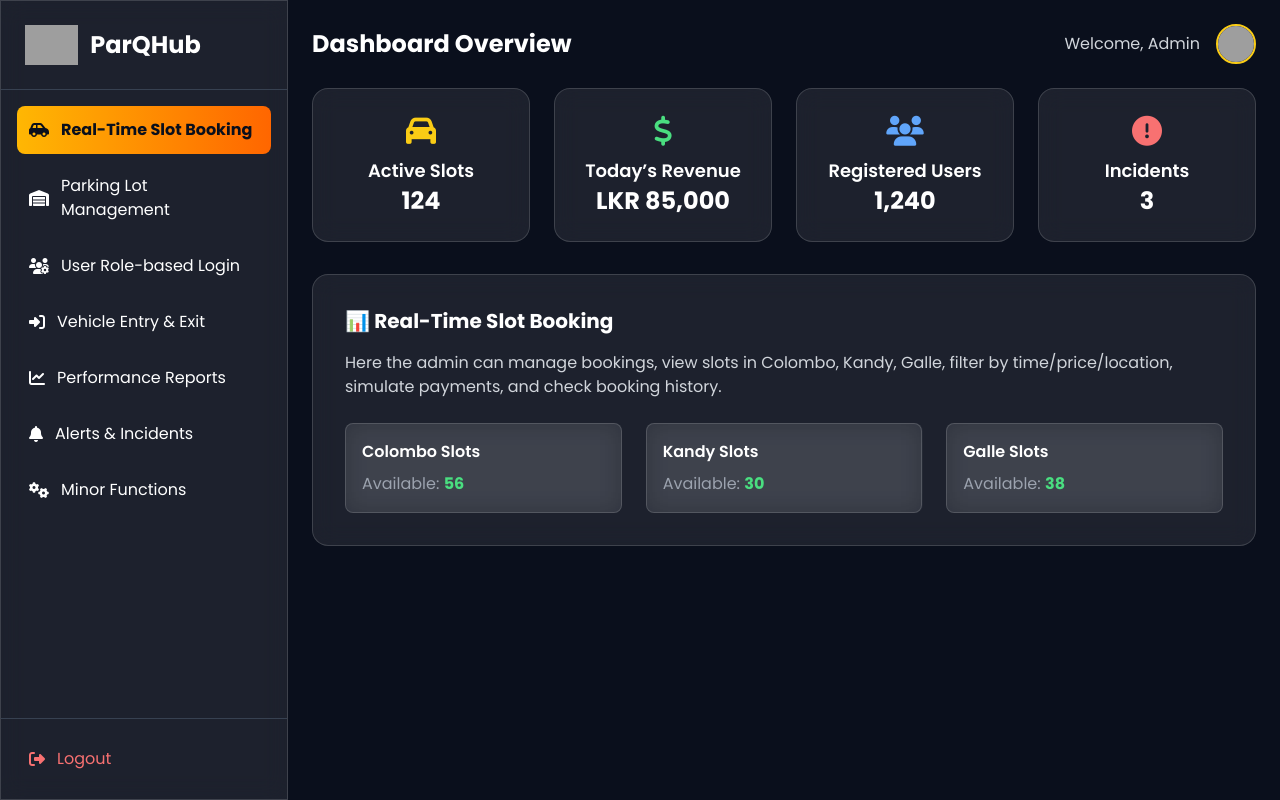
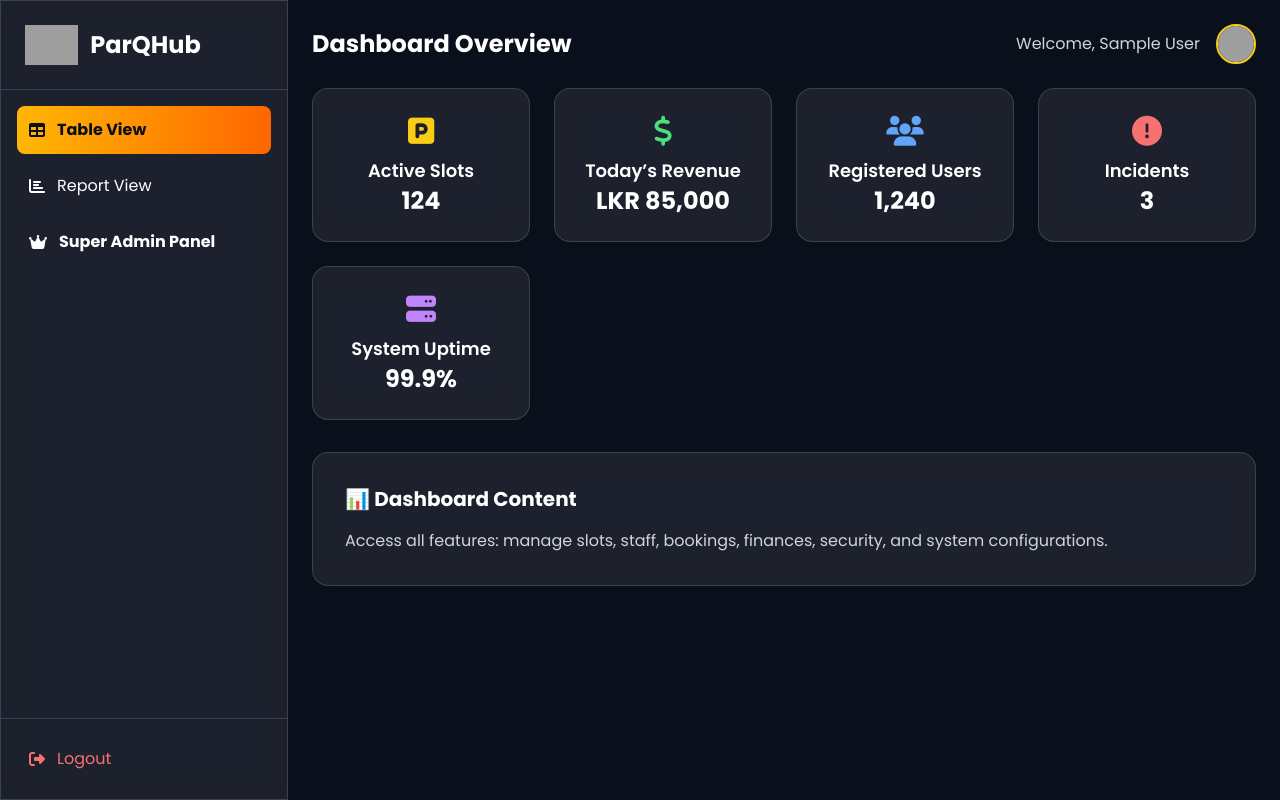
Before and after one commit to 0xPaarth/ParQHub-OOM-Assignment, a Spring Boot app: page /admin/dashboard in a window 1280 px wide. Run offline with Spring Boot 4, Linux system fonts and the light colour scheme; the visitor is signed in with stand-in values (Sample User, id 1); some libraries are stand-ins or nearby versions; grey boxes are pictures that could not be loaded.

Commit message:
feat: update admin dashboard template to include role-based navigation and dynamic content, enhancing user experience and functionality

```diff
--- a/src/main/resources/templates/admin/dashboard.html
+++ b/src/main/resources/templates/admin/dashboard.html
@@ -13,10 +13,7 @@
     <script src="https://kit.fontawesome.com/4ad8d5ae3f.js" crossorigin="anonymous"></script>
 
     <style>
-        body {
-            font-family: 'Poppins', sans-serif;
-            background-color: #0a0f1c;
-        }
+        body { font-family: 'Poppins', sans-serif; background-color: #0a0f1c; }
         .glass {
             background: rgba(255, 255, 255, 0.08);
             backdrop-filter: blur(12px);
@@ -38,16 +35,47 @@
         <span class="text-2xl font-bold">ParQHub</span>
     </div>
     <nav class="flex-1 p-4 space-y-2">
-        <a href="#" class="flex items-center gap-3 p-3 rounded-lg hover:bg-yellow-400/30 transition active"><i class="fas fa-car-side"></i> Real-Time Slot Booking</a>
-        <a href="#" class="flex items-center gap-3 p-3 rounded-lg hover:bg-yellow-400/30"><i class="fas fa-warehouse"></i> Parking Lot Management</a>
-        <a href="#" class="flex items-center gap-3 p-3 rounded-lg hover:bg-yellow-400/30"><i class="fas fa-users-cog"></i> User Role-based Login</a>
-        <a href="#" class="flex items-center gap-3 p-3 rounded-lg hover:bg-yellow-400/30"><i class="fas fa-sign-in-alt"></i> Vehicle Entry & Exit</a>
-        <a href="#" class="flex items-center gap-3 p-3 rounded-lg hover:bg-yellow-400/30"><i class="fas fa-chart-line"></i> Performance Reports</a>
-        <a href="#" class="flex items-center gap-3 p-3 rounded-lg hover:bg-yellow-400/30"><i class="fas fa-bell"></i> Alerts & Incidents</a>
-        <a href="#" class="flex items-center gap-3 p-3 rounded-lg hover:bg-yellow-400/30"><i class="fas fa-cogs"></i> Minor Functions</a>
+        <!-- Common Links for All Roles -->
+        <a href="#" class="flex items-center gap-3 p-3 rounded-lg hover:bg-yellow-400/30 transition active"><i class="fas fa-table"></i> Table View</a>
+        <a href="#" class="flex items-center gap-3 p-3 rounded-lg hover:bg-yellow-400/30"><i class="fas fa-chart-bar"></i> Report View</a>
+
+        <!-- Role-based Links -->
+        <div th:if="${adminRole.name() == 'OPERATIONS_MANAGER'}">
+            <a href="#" class="flex items-center gap-3 p-3 rounded-lg hover:bg-yellow-400/30"><i class="fas fa-parking"></i> Slot Availability</a>
+            <a href="#" class="flex items-center gap-3 p-3 rounded-lg hover:bg-yellow-400/30"><i class="fas fa-user-cog"></i> Staff Assignment</a>
+            <a href="#" class="flex items-center gap-3 p-3 rounded-lg hover:bg-yellow-400/30"><i class="fas fa-chart-line"></i> Performance Summaries</a>
+            <a href="#" class="flex items-center gap-3 p-3 rounded-lg hover:bg-yellow-400/30"><i class="fas fa-tachometer-alt"></i> Live Slot Usage</a>
+        </div>
+        <div th:if="${adminRole.name() == 'CUSTOMER_SERVICE_OFFICER'}">
+            <a href="#" class="flex items-center gap-3 p-3 rounded-lg hover:bg-yellow-400/30"><i class="fas fa-ticket-alt"></i> Booking Details</a>
+            <a href="#" class="flex items-center gap-3 p-3 rounded-lg hover:bg-yellow-400/30"><i class="fas fa-exclamation-triangle"></i> Incident Logging</a>
+            <a href="#" class="flex items-center gap-3 p-3 rounded-lg hover:bg-yellow-400/30"><i class="fas fa-bell"></i> System Alerts</a>
+            <a href="#" class="flex items-center gap-3 p-3 rounded-lg hover:bg-yellow-400/30"><i class="fas fa-history"></i> Complaint History</a>
+        </div>
+        <div th:if="${adminRole.name() == 'IT_SUPPORT'}">
+            <a href="#" class="flex items-center gap-3 p-3 rounded-lg hover:bg-yellow-400/30"><i class="fas fa-cogs"></i> Backend Configurations</a>
+            <a href="#" class="flex items-center gap-3 p-3 rounded-lg hover:bg-yellow-400/30"><i class="fas fa-server"></i> System Uptime</a>
+            <a href="#" class="flex items-center gap-3 p-3 rounded-lg hover:bg-yellow-400/30"><i class="fas fa-key"></i> Password Reset</a>
+            <a href="#" class="flex items-center gap-3 p-3 rounded-lg hover:bg-yellow-400/30"><i class="fas fa-bug"></i> Error Logs</a>
+        </div>
+        <div th:if="${adminRole.name() == 'FINANCE_OFFICER'}">
+            <a href="#" class="flex items-center gap-3 p-3 rounded-lg hover:bg-yellow-400/30"><i class="fas fa-file-invoice-dollar"></i> Financial Reports</a>
+            <a href="#" class="flex items-center gap-3 p-3 rounded-lg hover:bg-yellow-400/30"><i class="fas fa-history"></i> Transaction History</a>
+            <a href="#" class="flex items-center gap-3 p-3 rounded-lg hover:bg-yellow-400/30"><i class="fas fa-chart-pie"></i> Revenue Breakdown</a>
+            <a href="#" class="flex items-center gap-3 p-3 rounded-lg hover:bg-yellow-400/30"><i class="fas fa-file-export"></i> Export Reports</a>
+        </div>
+        <div th:if="${adminRole.name() == 'SECURITY_SUPERVISOR'}">
+            <a href="#" class="flex items-center gap-3 p-3 rounded-lg hover:bg-yellow-400/30"><i class="fas fa-car"></i> Vehicle Registration</a>
+            <a href="#" class="flex items-center gap-3 p-3 rounded-lg hover:bg-yellow-400/30"><i class="fas fa-bell"></i> Overstay Alerts</a>
+            <a href="#" class="flex items-center gap-3 p-3 rounded-lg hover:bg-yellow-400/30"><i class="fas fa-flag"></i> Unauthorized Vehicles</a>
+            <a href="#" class="flex items-center gap-3 p-3 rounded-lg hover:bg-yellow-400/30"><i class="fas fa-clipboard-list"></i> Vehicle Movement Logs</a>
+        </div>
+        <div th:if="${adminRole.name() == 'SUPER_ADMIN'}">
+            <a href="#" class="flex items-center gap-3 p-3 rounded-lg hover:bg-yellow-400/30 font-bold"><i class="fas fa-crown"></i> Super Admin Panel</a>
+        </div>
     </nav>
     <div class="p-4 border-t border-gray-700">
-        <a href="#" class="flex items-center gap-3 p-3 rounded-lg hover:bg-red-500/30 text-red-400"><i class="fas fa-sign-out-alt"></i> Logout</a>
+        <a th:href="@{/admin/logout}" class="flex items-center gap-3 p-3 rounded-lg hover:bg-red-500/30 text-red-400"><i class="fas fa-sign-out-alt"></i> Logout</a>
     </div>
 </aside>
 
@@ -57,39 +85,56 @@
     <div class="flex justify-between items-center mb-6">
         <h1 class="text-2xl font-bold">Dashboard Overview</h1>
         <div class="flex items-center gap-4">
-            <span class="text-gray-300">Welcome, Admin</span>
+            <span class="text-gray-300">Welcome, <span th:text="${adminName}">Admin</span></span>
             <img src="/images/admin-avatar.png" alt="Admin" class="h-10 w-10 rounded-full border-2 border-yellow-400">
         </div>
     </div>
 
-    <!-- Stats -->
+    <!-- Role-based Stats -->
     <div class="grid grid-cols-1 md:grid-cols-4 gap-6 mb-8">
+        <div th:if="${adminRole.name() == 'OPERATIONS_MANAGER' || adminRole.name() == 'SUPER_ADMIN'}">
             <div class="glass p-6 rounded-2xl text-center">
-            <i class="fas fa-car text-yellow-400 text-3xl mb-2"></i>
+                <i class="fas fa-parking text-yellow-400 text-3xl mb-2"></i>
                 <h3 class="text-lg font-semibold">Active Slots</h3>
                 <p class="text-2xl font-bold">124</p>
             </div>
+        </div>
+        <div th:if="${adminRole.name() == 'FINANCE_OFFICER' || adminRole.name() == 'SUPER_ADMIN'}">
             <div class="glass p-6 rounded-2xl text-center">
                 <i class="fas fa-dollar-sign text-green-400 text-3xl mb-2"></i>
                 <h3 class="text-lg font-semibold">Today’s Revenue</h3>
                 <p class="text-2xl font-bold">LKR 85,000</p>
             </div>
+        </div>
+        <div th:if="${adminRole.name() == 'CUSTOMER_SERVICE_OFFICER' || adminRole.name() == 'SUPER_ADMIN'}">
             <div class="glass p-6 rounded-2xl text-center">
                 <i class="fas fa-users text-blue-400 text-3xl mb-2"></i>
                 <h3 class="text-lg font-semibold">Registered Users</h3>
                 <p class="text-2xl font-bold">1,240</p>
             </div>
+        </div>
+        <div th:if="${adminRole.name() == 'SECURITY_SUPERVISOR' || adminRole.name() == 'CUSTOMER_SERVICE_OFFICER' || adminRole.name() == 'SUPER_ADMIN'}">
             <div class="glass p-6 rounded-2xl text-center">
                 <i class="fas fa-exclamation-circle text-red-400 text-3xl mb-2"></i>
                 <h3 class="text-lg font-semibold">Incidents</h3>
                 <p class="text-2xl font-bold">3</p>
             </div>
         </div>
+        <div th:if="${adminRole.name() == 'IT_SUPPORT' || adminRole.name() == 'SUPER_ADMIN'}">
+            <div class="glass p-6 rounded-2xl text-center">
+                <i class="fas fa-server text-purple-400 text-3xl mb-2"></i>
+                <h3 class="text-lg font-semibold">System Uptime</h3>
+                <p class="text-2xl font-bold">99.9%</p>
+            </div>
+        </div>
+    </div>
 
     <!-- Placeholder for Dynamic Pages -->
     <section class="glass p-8 rounded-2xl">
-        <h2 class="text-xl font-bold mb-4">📊 Real-Time Slot Booking</h2>
-        <p class="text-gray-300">Here the admin can manage bookings, view slots in Colombo, Kandy, Galle, filter by time/price/location, simulate payments, and check booking history.</p>
+        <h2 class="text-xl font-bold mb-4">📊 Dashboard Content</h2>
+        <div th:switch="${adminRole.name()}">
+            <div th:case="'OPERATIONS_MANAGER'">
+                <p class="text-gray-300">Monitor slot availability, assign staff, view performance summaries, and track live slot usage.</p>
                 <div class="mt-6 grid grid-cols-1 md:grid-cols-3 gap-6">
                     <div class="glass p-4 rounded-lg">
                         <h3 class="font-semibold mb-2">Colombo Slots</h3>
@@ -104,8 +149,24 @@
                         <p class="text-gray-400">Available: <span class="text-green-400 font-bold">38</span></p>
                     </div>
                 </div>
+            </div>
+            <div th:case="'CUSTOMER_SERVICE_OFFICER'">
+                <p class="text-gray-300">View customer bookings, log incidents, receive alerts, and check complaint history.</p>
+            </div>
+            <div th:case="'IT_SUPPORT'">
+                <p class="text-gray-300">Manage backend configurations, monitor system uptime, reset passwords, and review error logs.</p>
+            </div>
+            <div th:case="'FINANCE_OFFICER'">
+                <p class="text-gray-300">Generate financial reports, view transaction histories, check revenue breakdowns, and export reports.</p>
+            </div>
+            <div th:case="'SECURITY_SUPERVISOR'">
+                <p class="text-gray-300">Register vehicles, receive overstay alerts, flag unauthorized vehicles, and view movement logs.</p>
+            </div>
+            <div th:case="'SUPER_ADMIN'">
+                <p class="text-gray-300">Access all features: manage slots, staff, bookings, finances, security, and system configurations.</p>
+            </div>
+        </div>
     </section>
 </main>
-
 </body>
 </html>
```
Lines whose indentation alone changed are shown as unchanged.
